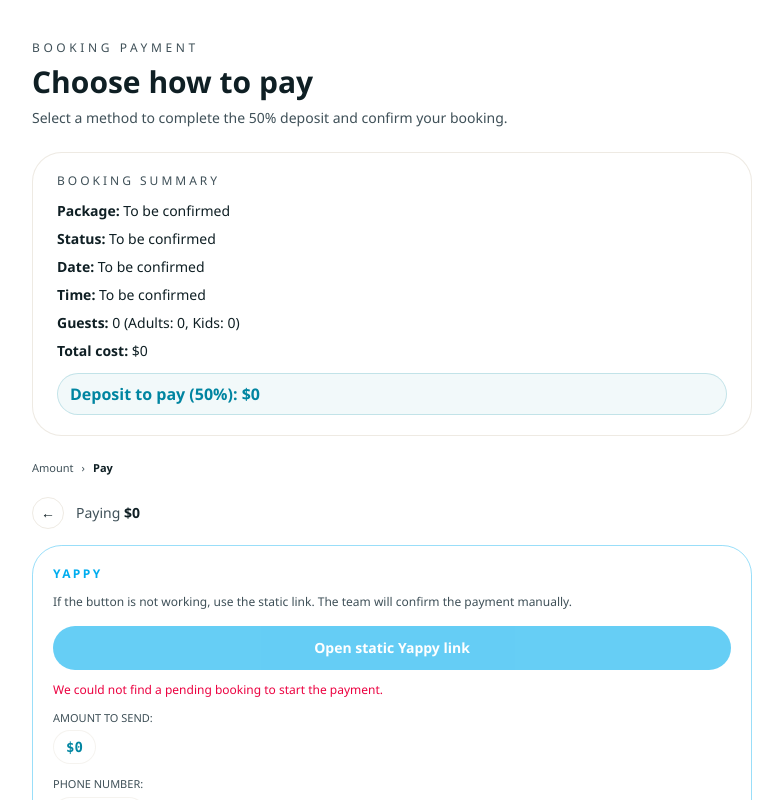
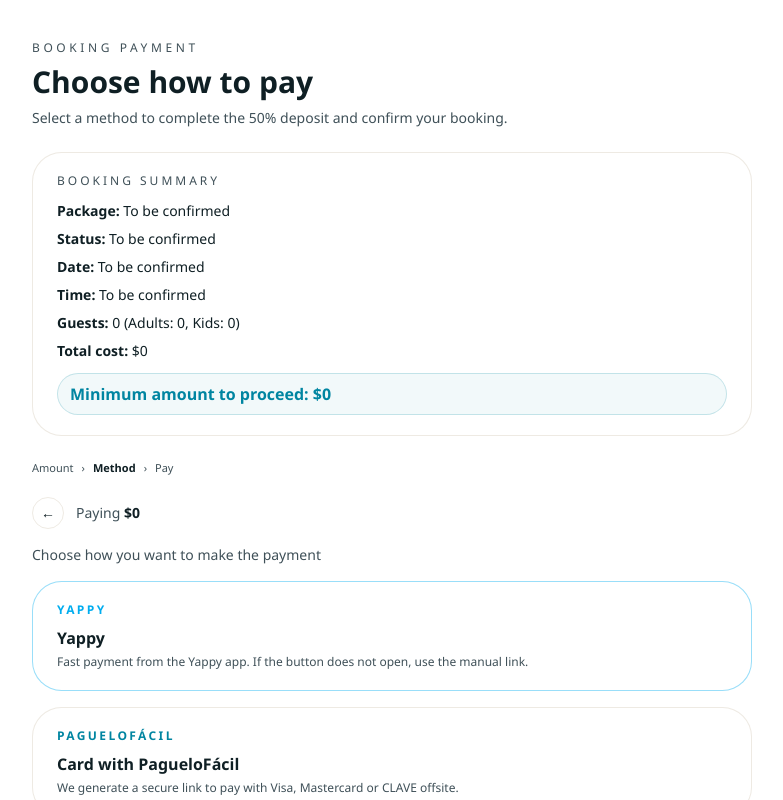
Before and after one commit to ChrisDRS-dev/cabanas-marinas-web, a Next.js app: page /en/reservar/pago in a window 1280 px wide. Both pictures are taken after a click on the button 640 px from the left and 570 px from the top of the page. Shown: the top 800 px of the page, without its empty margins (248-1031 px from the left). Built offline with nearby package versions, Linux system fonts and the light colour scheme; no server answers.

Commit message:
Improve reservation payment method flow

```diff
--- a/messages/en.json
+++ b/messages/en.json
@@ -629,7 +629,7 @@
       "total": "Total cost:",
       "paid": "Paid:",
       "balanceDue": "Balance due (50%):",
-      "deposit": "Deposit to pay (50%):"
+      "deposit": "Minimum amount to proceed:"
     },
     "states": {
       "fullyPaidTitle": "Your booking is fully paid",
@@ -642,14 +642,24 @@
     },
     "steps": {
       "amount": "Amount",
+      "method": "Method",
       "pay": "Pay"
     },
     "amountSelector": {
       "question": "How much would you like to pay now?",
       "depositTitle": "Initial deposit (50%)",
       "depositBody": "Confirm your booking with the minimum required amount",
+      "seventyFiveTitle": "Advanced payment (75%)",
+      "seventyFiveBody": "Reduce the remaining balance for the day of your visit",
       "fullTitle": "Full payment (100%)",
       "fullBody": "Pay the entire balance from the start"
+    },
+    "methodSelector": {
+      "question": "Choose how you want to make the payment",
+      "yappyTitle": "Yappy",
+      "yappyBody": "Fast payment from the Yappy app. If the button does not open, use the manual link.",
+      "cardTitle": "Card with PagueloFácil",
+      "cardBody": "We generate a secure link to pay with Visa, Mastercard or CLAVE offsite."
     },
     "paying": "Paying",
     "recommended": "Recommended",
@@ -696,6 +706,7 @@
     "paguelofacil": {
       "body": "Pay {amount} with Visa, Mastercard or CLAVE in PagueloFácil secure checkout.",
       "creating": "Generating link...",
+      "redirecting": "Generating link and redirecting...",
       "createCta": "Generate link for {amount}",
       "openCheckout": "Open secure checkout",
       "createError": "Could not generate the payment link. Please try again.",
--- a/messages/es.json
+++ b/messages/es.json
@@ -629,7 +629,7 @@
       "total": "Costo total:",
       "paid": "Pagado:",
       "balanceDue": "Saldo pendiente (50%):",
-      "deposit": "Depósito a pagar (50%):"
+      "deposit": "Monto mínimo para efectuar:"
     },
     "states": {
       "fullyPaidTitle": "Tu reserva está completamente pagada",
@@ -642,14 +642,24 @@
     },
     "steps": {
       "amount": "Monto",
+      "method": "Método",
       "pay": "Pagar"
     },
     "amountSelector": {
       "question": "¿Cuánto quieres pagar ahora?",
       "depositTitle": "Depósito inicial (50%)",
       "depositBody": "Confirma tu reserva con el mínimo requerido",
+      "seventyFiveTitle": "Pago avanzado (75%)",
+      "seventyFiveBody": "Reduce el saldo pendiente para el día de tu visita",
       "fullTitle": "Pago completo (100%)",
       "fullBody": "Saldo total saldado desde el inicio"
+    },
+    "methodSelector": {
+      "question": "Elige cómo quieres efectuar el pago",
+      "yappyTitle": "Yappy",
+      "yappyBody": "Pago rápido desde la app de Yappy. Si el botón no abre, puedes usar el link manual.",
+      "cardTitle": "Tarjeta con PagueloFácil",
+      "cardBody": "Generamos un link seguro para pagar con Visa, Mastercard o CLAVE fuera del sitio."
     },
     "paying": "Pagando",
     "recommended": "Recomendado",
@@ -696,6 +706,7 @@
     "paguelofacil": {
       "body": "Paga {amount} con Visa, Mastercard o CLAVE en el checkout seguro de PagueloFácil.",
       "creating": "Generando enlace...",
+      "redirecting": "Generando link y redirigiendo...",
       "createCta": "Generar enlace por {amount}",
       "openCheckout": "Abrir checkout seguro",
       "createError": "No se pudo generar el enlace de pago. Intenta de nuevo.",
--- a/src/app/api/payments/paguelofacil/create-order/route.ts
+++ b/src/app/api/payments/paguelofacil/create-order/route.ts
@@ -22,6 +22,7 @@
 }
 
 function normalizeAmountType(value: unknown): PFAmountType {
+  if (value === "seventy_five") return "seventy_five";
   return value === "full" ? "full" : "deposit";
 }
 
@@ -107,7 +108,13 @@
     .filter((payment) => payment.status === "SUCCEEDED")
     .reduce((sum, payment) => sum + Number(payment.amount ?? 0), 0);
   const balanceDue = roundCurrency(Math.max(totalAmount - paidAmount, 0));
-  const amount = amountType === "full" ? balanceDue : depositAmount;
+  const seventyFiveAmount = roundCurrency(totalAmount * 0.75);
+  const amount =
+    amountType === "full"
+      ? balanceDue
+      : amountType === "seventy_five"
+        ? Math.min(seventyFiveAmount, balanceDue)
+        : depositAmount;
 
   if (!Number.isFinite(amount) || amount <= 0 || amount > balanceDue + 0.01) {
     return NextResponse.json({ error: "invalid_amount" }, { status: 400 });
--- a/src/app/api/payments/yappy/button-order/route.ts
+++ b/src/app/api/payments/yappy/button-order/route.ts
@@ -139,8 +139,16 @@
     );
   }
 
-  if (String(reservation.payment_method ?? "").toUpperCase() !== "YAPPY") {
+  const currentPaymentMethod = String(reservation.payment_method ?? "").toUpperCase();
+  if (currentPaymentMethod !== "YAPPY" && currentPaymentMethod !== "CARD") {
     return NextResponse.json({ error: "invalid_payment_method" }, { status: 400 });
+  }
+
+  if (currentPaymentMethod === "CARD") {
+    await admin
+      .from("reservations")
+      .update({ payment_method: "YAPPY" })
+      .eq("id", reservation.id);
   }
 
   const { data: profile } = await supabase
@@ -206,6 +214,24 @@
   )
     .sort((a, b) => String(b.created_at ?? "").localeCompare(String(a.created_at ?? "")))
     .find((payment) => payment.provider === "YAPPY" && payment.status === "PENDING");
+
+  const pendingNonYappyIds = (Array.isArray(invoice?.payments) ? invoice.payments : [])
+    .filter((payment) => payment.provider !== "YAPPY" && payment.status === "PENDING")
+    .map((payment) => payment.id)
+    .filter(Boolean);
+
+  if (pendingNonYappyIds.length > 0) {
+    await admin
+      .from("payments")
+      .update({
+        status: "CANCELLED",
+        meta: {
+          invalidated_at: new Date().toISOString(),
+          invalidation_reason: "switched_to_yappy_button",
+        },
+      })
+      .in("id", pendingNonYappyIds);
+  }
 
   const existingMeta = extractPaymentMeta(existingPendingPayment?.meta);
   if (
--- a/src/app/api/payments/yappy/manual-link/route.ts
+++ b/src/app/api/payments/yappy/manual-link/route.ts
@@ -4,6 +4,7 @@
 
 type ManualLinkPayload = {
   reservationId?: string | null;
+  amountOverride?: number | null;
 };
 
 function roundCurrency(value: number) {
@@ -29,6 +30,10 @@
   }
 
   const reservationId = String(payload.reservationId ?? "").trim();
+  const amountOverride =
+    typeof payload.amountOverride === "number" && payload.amountOverride > 0
+      ? roundCurrency(payload.amountOverride)
+      : null;
   if (!reservationId) {
     return NextResponse.json({ error: "missing_reservation" }, { status: 400 });
   }
@@ -63,6 +68,8 @@
     reservation.deposit_amount != null
       ? Number(reservation.deposit_amount)
       : roundCurrency(totalAmount * 0.5);
+  const effectiveAmount =
+    amountOverride != null && amountOverride <= totalAmount ? amountOverride : depositAmount;
 
   const invoice = Array.isArray(reservation.invoices)
     ? reservation.invoices[0] ?? null
@@ -130,7 +137,7 @@
       invoice_id: invoiceId,
       provider: "YAPPY",
       status: "PENDING",
-      amount: depositAmount,
+      amount: effectiveAmount,
       meta: {
         reservation_id: reservation.id,
         customer_id: reservation.customer_id,
@@ -138,7 +145,7 @@
         customer_phone: reservation.customer_phone ?? null,
         customer_email: reservation.customer_email ?? null,
         reserved_date: reservation.reserved_date,
-        expected_amount: depositAmount,
+        expected_amount: effectiveAmount,
         payment_method: "YAPPY",
         flow: "yappy_manual_link",
         source: "client_manual_link",
--- a/src/components/PagueloFacilPayment.tsx
+++ b/src/components/PagueloFacilPayment.tsx
@@ -1,6 +1,6 @@
 "use client";
 
-import { useState } from "react";
+import { useCallback, useEffect, useRef, useState } from "react";
 import { useTranslations } from "next-intl";
 import type { AppLocale } from "@/i18n/routing";
 import type { PFAmountType } from "@/lib/paguelofacil/types";
@@ -14,6 +14,8 @@
   disabled?: boolean;
   blockedReason?: string | null;
   onStarted?: () => void;
+  autoStart?: boolean;
+  autoRedirect?: boolean;
 };
 
 function formatCurrency(value: number | string | null | undefined) {
@@ -66,14 +68,17 @@
   disabled,
   blockedReason,
   onStarted,
+  autoStart = false,
+  autoRedirect = false,
 }: Props) {
   const t = useTranslations("payment.paguelofacil");
   const [busy, setBusy] = useState(false);
   const [error, setError] = useState<string | null>(null);
   const [checkoutUrl, setCheckoutUrl] = useState<string | null>(null);
   const [opened, setOpened] = useState(false);
+  const autoStartedRef = useRef(false);
 
-  const handleCreateLink = async () => {
+  const handleCreateLink = useCallback(async () => {
     if (disabled || !reservationId) return;
     setBusy(true);
     setError(null);
@@ -94,12 +99,25 @@
       }
 
       setCheckoutUrl(data.url);
+      if (autoRedirect) {
+        onStarted?.();
+        window.location.assign(data.url);
+      }
     } catch {
       setError(t("networkError"));
     } finally {
       setBusy(false);
     }
-  };
+  }, [amountType, autoRedirect, disabled, locale, onStarted, reservationId, t]);
+
+  useEffect(() => {
+    if (!autoStart || autoStartedRef.current || checkoutUrl || busy || disabled || blockedReason) {
+      return;
+    }
+
+    autoStartedRef.current = true;
+    void handleCreateLink();
+  }, [autoStart, blockedReason, busy, checkoutUrl, disabled, handleCreateLink]);
 
   const openCheckout = () => {
     if (!checkoutUrl) return;
@@ -125,7 +143,11 @@
           disabled={busy || disabled || !reservationId}
           className="flex w-full items-center justify-center rounded-full bg-foreground px-6 py-3 text-sm font-semibold text-background transition-opacity hover:opacity-80 disabled:cursor-not-allowed disabled:opacity-50"
         >
-          {busy ? t("creating") : t("createCta", { amount: formatCurrency(amount) })}
+          {busy && autoRedirect
+            ? t("redirecting")
+            : busy
+              ? t("creating")
+              : t("createCta", { amount: formatCurrency(amount) })}
         </button>
       ) : (
         <button
--- a/src/components/PaymentConfirmation.tsx
+++ b/src/components/PaymentConfirmation.tsx
@@ -10,6 +10,7 @@
 import { getSessionSafe } from "@/lib/supabase/client";
 import { siteData } from "@/lib/siteData";
 import PagueloFacilPayment from "@/components/PagueloFacilPayment";
+import YappyPaymentButton from "@/components/YappyPaymentButton";
 
 type ConfirmationData = {
   id: string | null;
@@ -174,9 +175,14 @@
   );
   const searchParams = useSearchParams();
   const [data, setData] = useState<ConfirmationData | null>(null);
-  type PayStep = "amount" | "pay";
+  type PayStep = "amount" | "method" | "pay";
+  type SelectedPaymentMethod = "YAPPY" | "CARD";
   const [payStep, setPayStep] = useState<PayStep>("amount");
-  const [selectedAmountType, setSelectedAmountType] = useState<"deposit" | "full" | null>(null);
+  const [selectedAmountType, setSelectedAmountType] = useState<
+    "deposit" | "seventy_five" | "full" | null
+  >(null);
+  const [selectedPaymentMethod, setSelectedPaymentMethod] =
+    useState<SelectedPaymentMethod | null>(null);
   const [paymentNotice, setPaymentNotice] = useState<string | null>(null);
   const [manualLinkBusy, setManualLinkBusy] = useState(false);
   const [polling, setPolling] = useState(false);
@@ -347,7 +353,10 @@
       const response = await fetch("/api/payments/yappy/manual-link", {
         method: "POST",
         headers: { "Content-Type": "application/json" },
-        body: JSON.stringify({ reservationId: data.id }),
+        body: JSON.stringify({
+          reservationId: data.id,
+          ...(chosenAmount != null ? { amountOverride: chosenAmount } : {}),
+        }),
       });
       const result = (await response.json().catch(() => null)) as
         | { detail?: string; error?: string }
@@ -380,11 +389,16 @@
       : data?.totalAmount != null
         ? Math.round(Number(data.totalAmount) * 0.5 * 100) / 100
         : null;
+  const seventyFiveAmount =
+    data?.totalAmount != null ? Math.round(Number(data.totalAmount) * 0.75 * 100) / 100 : null;
 
   const chosenAmount: number | null =
     selectedAmountType === "full"
       ? (data?.totalAmount != null ? Number(data.totalAmount) : null)
+      : selectedAmountType === "seventy_five"
+        ? seventyFiveAmount
       : depositAmount != null ? Number(depositAmount) : null;
+  const reservationId = data?.id ?? "";
 
   const yappyBlockedReason =
     !data?.id
@@ -558,6 +572,8 @@
           <div className="flex items-center gap-2 text-[11px] text-muted-foreground">
             <span className={payStep === "amount" ? "font-semibold text-foreground" : ""}>{t("steps.amount")}</span>
             <span>›</span>
+            <span className={payStep === "method" ? "font-semibold text-foreground" : ""}>{t("steps.method")}</span>
+            <span>›</span>
             <span className={payStep === "pay" ? "font-semibold text-foreground" : ""}>{t("steps.pay")}</span>
           </div>
 
@@ -571,7 +587,8 @@
                 type="button"
                 onClick={() => {
                   setSelectedAmountType("deposit");
-                  setPayStep("pay");
+                  setSelectedPaymentMethod(null);
+                  setPayStep("method");
                 }}
                 className="w-full rounded-3xl border border-border/70 bg-background px-6 py-5 text-left transition hover:border-primary/50 hover:shadow-sm active:scale-[0.99]"
               >
@@ -583,12 +600,32 @@
                   <p className="text-lg font-bold text-primary">{formatCurrency(depositAmount)}</p>
                 </div>
               </button>
+              {seventyFiveAmount != null && Number(seventyFiveAmount) > 0 && (
+                <button
+                  type="button"
+                  onClick={() => {
+                    setSelectedAmountType("seventy_five");
+                    setSelectedPaymentMethod(null);
+                    setPayStep("method");
+                  }}
+                  className="w-full rounded-3xl border border-border/70 bg-background px-6 py-5 text-left transition hover:border-primary/50 hover:shadow-sm active:scale-[0.99]"
+                >
+                  <div className="flex items-center justify-between gap-3">
+                    <div>
+                      <p className="text-base font-semibold text-foreground">{t("amountSelector.seventyFiveTitle")}</p>
+                      <p className="mt-0.5 text-xs text-muted-foreground">{t("amountSelector.seventyFiveBody")}</p>
+                    </div>
+                    <p className="text-lg font-bold text-primary">{formatCurrency(seventyFiveAmount)}</p>
+                  </div>
+                </button>
+              )}
               {data?.totalAmount != null && Number(data.totalAmount) > 0 && (
                 <button
                   type="button"
                   onClick={() => {
                     setSelectedAmountType("full");
-                    setPayStep("pay");
+                    setSelectedPaymentMethod(null);
+                    setPayStep("method");
                   }}
                   className="w-full rounded-3xl border border-border/70 bg-background px-6 py-5 text-left transition hover:border-primary/50 hover:shadow-sm active:scale-[0.99]"
                 >
@@ -604,10 +641,9 @@
             </div>
           )}
 
-          {/* STEP 2 — Pay (all Yappy options together) */}
-          {payStep === "pay" && (
+          {/* STEP 2 — Payment method selector */}
+          {payStep === "method" && (
             <div className="flex flex-col gap-4">
-              {/* Header with back button + chosen amount */}
               <div className="flex items-center gap-3">
                 <button
                   type="button"
@@ -622,13 +658,76 @@
                 </p>
               </div>
 
+              <p className="text-sm text-muted-foreground">{t("methodSelector.question")}</p>
+
+              <button
+                type="button"
+                onClick={() => {
+                  setSelectedPaymentMethod("YAPPY");
+                  setPayStep("pay");
+                }}
+                className="w-full rounded-3xl border border-[#00ADEF]/40 bg-background px-6 py-5 text-left transition hover:border-[#00ADEF] hover:shadow-sm active:scale-[0.99]"
+              >
+                <p className="text-xs font-semibold uppercase tracking-[0.2em] text-[#00ADEF]">Yappy</p>
+                <p className="mt-2 text-base font-semibold text-foreground">{t("methodSelector.yappyTitle")}</p>
+                <p className="mt-1 text-xs text-muted-foreground">{t("methodSelector.yappyBody")}</p>
+              </button>
+
+              <button
+                type="button"
+                onClick={() => {
+                  setSelectedPaymentMethod("CARD");
+                  setPayStep("pay");
+                }}
+                className="w-full rounded-3xl border border-border/70 bg-background px-6 py-5 text-left transition hover:border-primary/50 hover:shadow-sm active:scale-[0.99]"
+              >
+                <p className="text-xs font-semibold uppercase tracking-[0.2em] text-primary">PagueloFácil</p>
+                <p className="mt-2 text-base font-semibold text-foreground">{t("methodSelector.cardTitle")}</p>
+                <p className="mt-1 text-xs text-muted-foreground">{t("methodSelector.cardBody")}</p>
+              </button>
+            </div>
+          )}
+
+          {/* STEP 3 — Pay */}
+          {payStep === "pay" && (
+            <div className="flex flex-col gap-4">
+              {/* Header with back button + chosen amount */}
+              <div className="flex items-center gap-3">
+                <button
+                  type="button"
+                  onClick={() => setPayStep("method")}
+                  className="flex h-8 w-8 shrink-0 items-center justify-center rounded-full border border-border/70 text-sm text-foreground transition hover:border-primary/50"
+                >
+                  ←
+                </button>
+                <p className="text-sm text-muted-foreground">
+                  {t("paying")}{" "}
+                  <span className="font-semibold text-foreground">{formatCurrency(chosenAmount)}</span>
+                </p>
+              </div>
+
+              {selectedPaymentMethod === "YAPPY" ? (
               <div className="rounded-3xl border border-[#00ADEF]/40 px-5 py-5">
                 <div className="mb-3 flex items-center gap-2">
                   <p className="text-xs font-semibold uppercase tracking-[0.2em] text-[#00ADEF]">Yappy</p>
                 </div>
                 <p className="text-xs text-muted-foreground">
-                  {t("manual.subtitle")}
+                  {t("officialButtonBody")}
                 </p>
+                <div className="mt-4">
+                  <YappyPaymentButton
+                    reservationId={data?.id}
+                    amountOverride={chosenAmount}
+                    disabled={Boolean(yappyBlockedReason)}
+                    blockedReason={yappyBlockedReason}
+                    onPaymentStarted={() => setPolling(true)}
+                  />
+                </div>
+                <div className="mt-5 border-t border-border/60 pt-4">
+                  <p className="text-xs font-semibold text-foreground">{t("manual.title")}</p>
+                  <p className="mt-1 text-xs text-muted-foreground">
+                    {t("manual.subtitle")}
+                  </p>
                 <div className="mt-4">
                   <button
                     type="button"
@@ -667,9 +766,11 @@
                 <p className="mt-3 text-xs font-medium text-amber-600 dark:text-amber-500">
                   {t("manual.reminder")}
                 </p>
+                </div>
               </div>
+              ) : null}
 
-              {data?.paymentMethod === "CARD" ? (
+              {selectedPaymentMethod === "CARD" ? (
                 <div className="rounded-3xl border border-border/70 px-5 py-5">
                   <div className="mb-3 flex items-center gap-2">
                     <p className="text-xs font-semibold uppercase tracking-[0.2em] text-foreground">
@@ -680,13 +781,15 @@
                     </span>
                   </div>
                   <PagueloFacilPayment
-                    reservationId={data.id}
+                    reservationId={reservationId}
                     amount={chosenAmount}
                     amountType={selectedAmountType ?? "deposit"}
                     locale={locale}
                     disabled={Boolean(cardBlockedReason)}
                     blockedReason={cardBlockedReason}
                     onStarted={() => setPolling(true)}
+                    autoStart
+                    autoRedirect
                   />
                 </div>
               ) : null}
--- a/src/lib/paguelofacil/types.ts
+++ b/src/lib/paguelofacil/types.ts
@@ -1,6 +1,6 @@
 export type PFEnvironment = "sandbox" | "prod";
 
-export type PFAmountType = "deposit" | "full";
+export type PFAmountType = "deposit" | "seventy_five" | "full";
 
 export type PFCreateLinkParams = {
   amount: number;
```
